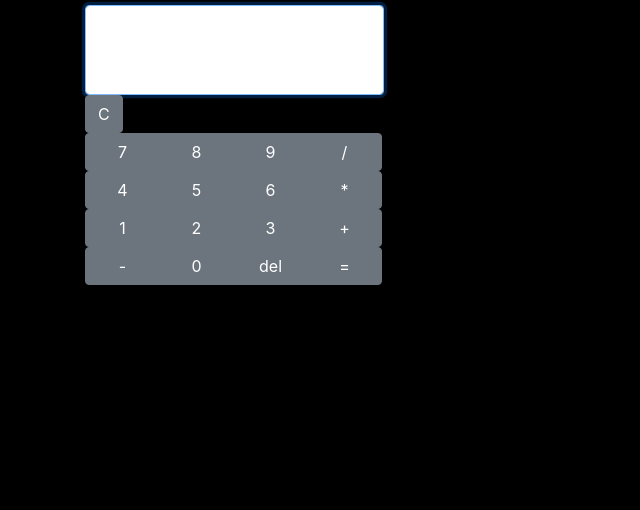
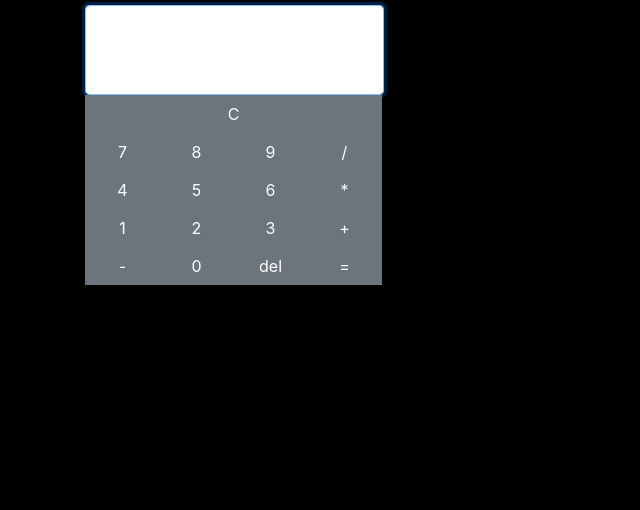
Before and after one commit to aditya4689/Osibp-Calc, a plain HTML site: page index.html in a window 1280 px wide. Shown: the part 41-551 px from the top of the page, without its empty margins (0-640 px from the left). Drawn offline with nearby package versions, Linux system fonts and the light colour scheme.

Commit message:
Update index.css

```diff
--- a/index.css
+++ b/index.css
@@ -14,9 +14,13 @@
 }
 
 #btn1, #btn2, #btn3, #btn4, #btn5, #btn6, #btn7, #btn8, #btn9, #btnsub, #btndel, #btndiv ,#btnp, #btnmul, #btneq , #btndot{
-    border-radius:none;
+    border-radius: 0px;
     width: 75px;
 
+}
+#btnclr{
+    border-radius: 0px;
+    width:297px
 }
 #box{
     padding: 5px;
```
